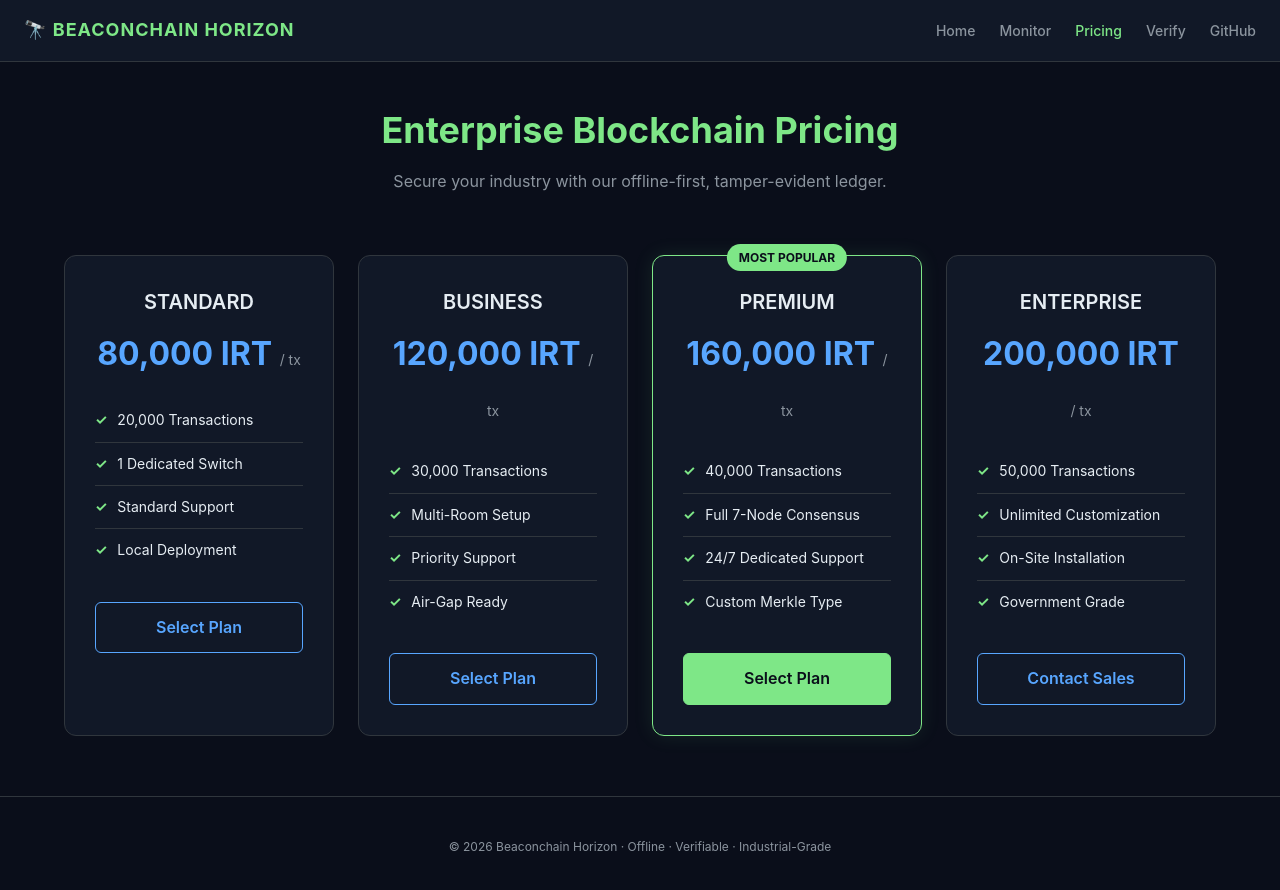
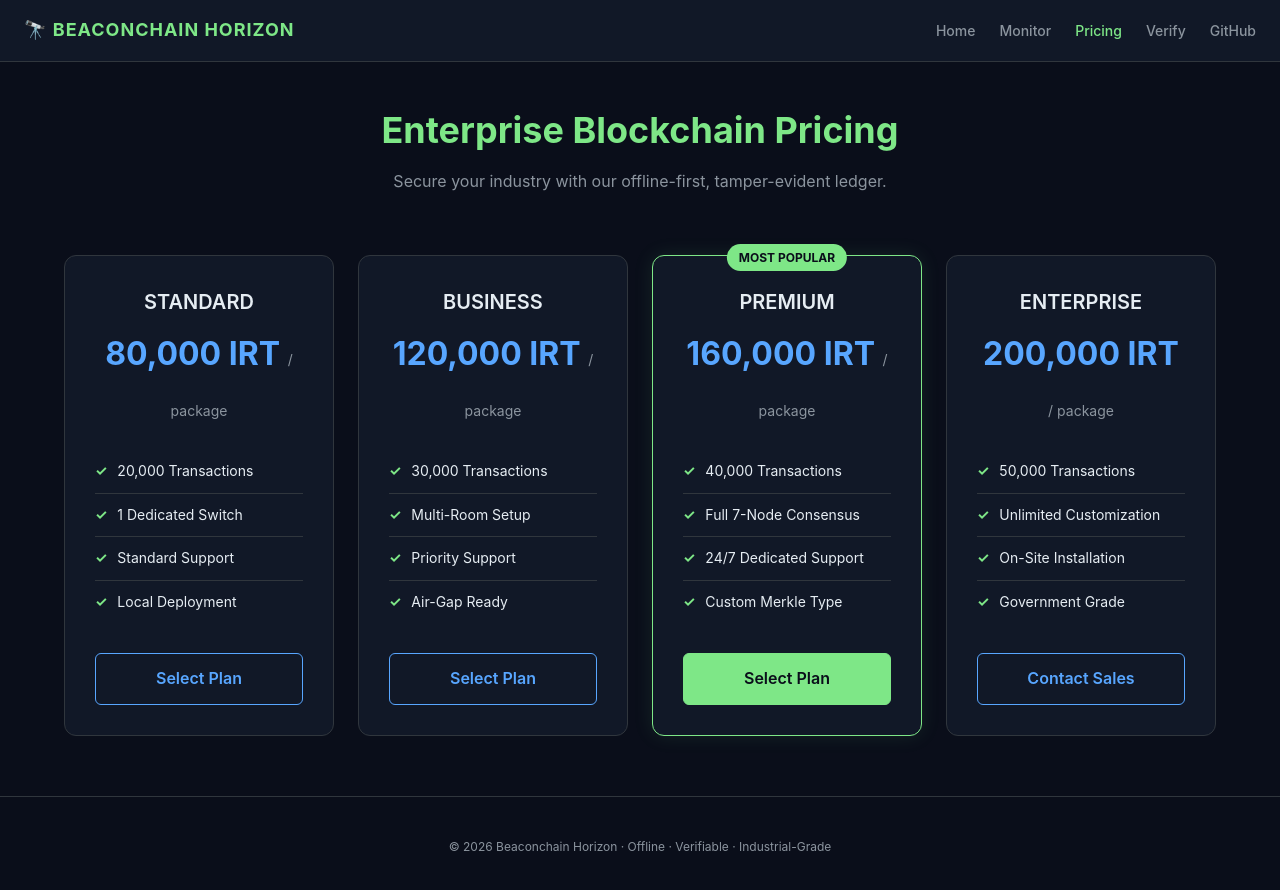
Before and after one commit to beaconchain-horizon/beaconchain-horizon, a plain HTML site: page pricing.html in a window 1280 px wide. Drawn offline with Linux system fonts and the light colour scheme.

Commit message:
feat(site): unify nav, fix pricing labels, add README

```diff
--- a/pricing.html
+++ b/pricing.html
@@ -54,7 +54,7 @@
         <!-- STANDARD -->
         <div class="price-card">
             <div class="plan-name">STANDARD</div>
-            <div class="plan-price">80,000 IRT <span>/ tx</span></div>
+            <div class="plan-price">80,000 IRT <span>/ package</span></div>
             <ul class="plan-features">
                 <li>20,000 Transactions</li>
                 <li>1 Dedicated Switch</li>
@@ -67,7 +67,7 @@
         <!-- BUSINESS -->
         <div class="price-card">
             <div class="plan-name">BUSINESS</div>
-            <div class="plan-price">120,000 IRT <span>/ tx</span></div>
+            <div class="plan-price">120,000 IRT <span>/ package</span></div>
             <ul class="plan-features">
                 <li>30,000 Transactions</li>
                 <li>Multi-Room Setup</li>
@@ -81,7 +81,7 @@
         <div class="price-card popular">
             <div class="popular-badge">MOST POPULAR</div>
             <div class="plan-name">PREMIUM</div>
-            <div class="plan-price">160,000 IRT <span>/ tx</span></div>
+            <div class="plan-price">160,000 IRT <span>/ package</span></div>
             <ul class="plan-features">
                 <li>40,000 Transactions</li>
                 <li>Full 7-Node Consensus</li>
@@ -94,7 +94,7 @@
         <!-- ENTERPRISE -->
         <div class="price-card">
             <div class="plan-name">ENTERPRISE</div>
-            <div class="plan-price">200,000 IRT <span>/ tx</span></div>
+            <div class="plan-price">200,000 IRT <span>/ package</span></div>
             <ul class="plan-features">
                 <li>50,000 Transactions</li>
                 <li>Unlimited Customization</li>
```
Also changed, not shown: 1 other file.
